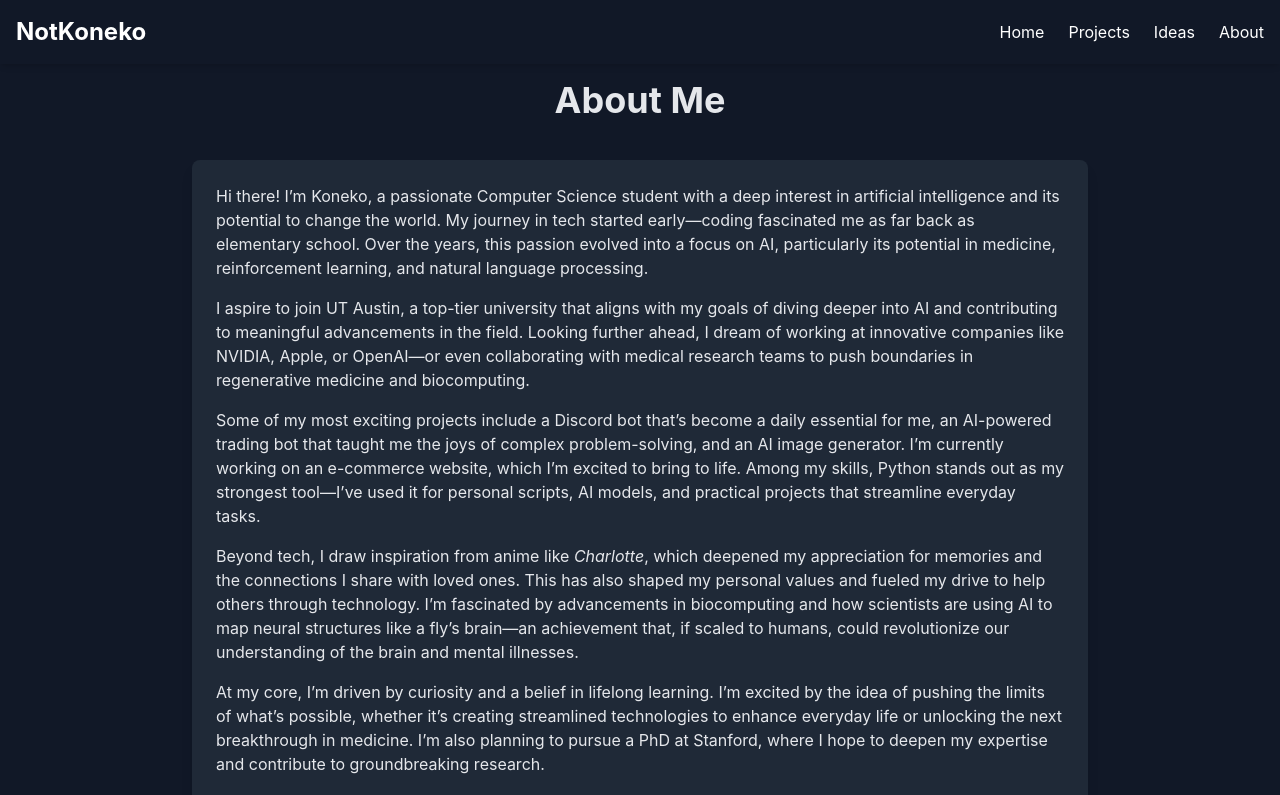
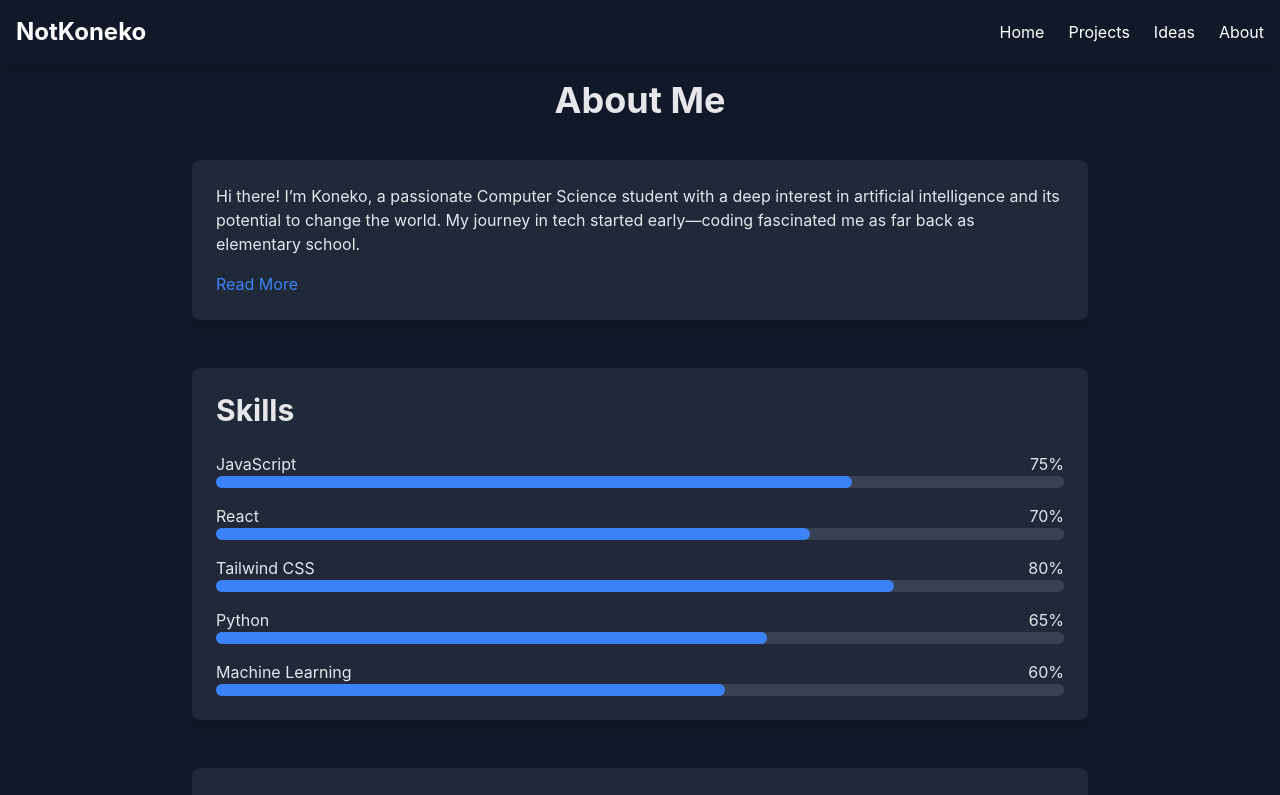
Before and after one commit to NottKoneko/Faceless_Website, a React (Create React App) app in the folder my-portfolio/: page /about in a window 1280 px wide. Shown: the top 795 px of the page. Built offline with nearby package versions, Linux system fonts and the light colour scheme.

Commit message:
dropdown

```diff
--- a/my-portfolio/src/pages/About.js
+++ b/my-portfolio/src/pages/About.js
@@ -1,12 +1,16 @@
-import React from 'react';
+import React, { useState } from 'react';
 import {
   FaGithub, FaTwitter, FaEnvelope, FaDiscord,
   FaYoutube, FaCode, FaGlobe
 } from 'react-icons/fa';
 
+const About = () => {
+  const [isExpanded, setIsExpanded] = useState(false);
 
+  const toggleDropdown = () => {
+    setIsExpanded((prev) => !prev);
+  };
 
-const About = () => {
   return (
     <div className="min-h-screen bg-gray-900 text-gray-200 p-8 pt-20">
       <div className="container mx-auto max-w-4xl">
@@ -16,7 +20,12 @@ const About = () => {
         {/* Bio Section */}
         <section className="mb-12 bg-gray-800 p-6 rounded-lg shadow-lg">
           <p>
-            Hi there! I’m Koneko, a passionate Computer Science student with a deep interest in artificial intelligence and its potential to change the world. My journey in tech started early—coding fascinated me as far back as elementary school. Over the years, this passion evolved into a focus on AI, particularly its potential in medicine, reinforcement learning, and natural language processing.
+            Hi there! I’m Koneko, a passionate Computer Science student with a deep interest in artificial intelligence and its potential to change the world. My journey in tech started early—coding fascinated me as far back as elementary school.
+          </p>
+          {isExpanded && (
+            <>
+              <p className="mt-4">
+                Over the years, this passion evolved into a focus on AI, particularly its potential in medicine, reinforcement learning, and natural language processing.
               </p>
               <p className="mt-4">
                 I aspire to join UT Austin, a top-tier university that aligns with my goals of diving deeper into AI and contributing to meaningful advancements in the field. Looking further ahead, I dream of working at innovative companies like NVIDIA, Apple, or OpenAI—or even collaborating with medical research teams to push boundaries in regenerative medicine and biocomputing.
@@ -30,9 +39,14 @@ const About = () => {
               <p className="mt-4">
                 At my core, I’m driven by curiosity and a belief in lifelong learning. I’m excited by the idea of pushing the limits of what’s possible, whether it’s creating streamlined technologies to enhance everyday life or unlocking the next breakthrough in medicine. I’m also planning to pursue a PhD at Stanford, where I hope to deepen my expertise and contribute to groundbreaking research.
               </p>
-          <p className="mt-4">
-            If you’re interested in discussing AI, technology, gaming, or even anime, let’s connect! I’d love to exchange ideas and collaborate on exciting new projects.
-          </p>
+            </>
+          )}
+          <button
+            onClick={toggleDropdown}
+            className="mt-4 text-blue-500 hover:underline focus:outline-none"
+          >
+            {isExpanded ? "Show Less" : "Read More"}
+          </button>
         </section>
 
         {/* Skills Section */}
```
Lines whose indentation alone changed are shown as unchanged.
